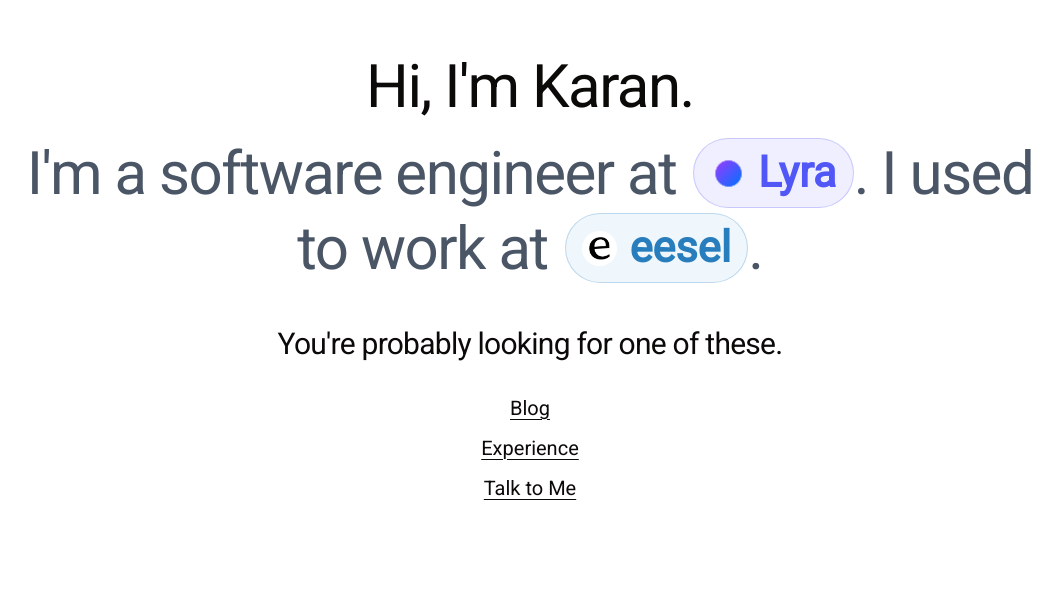
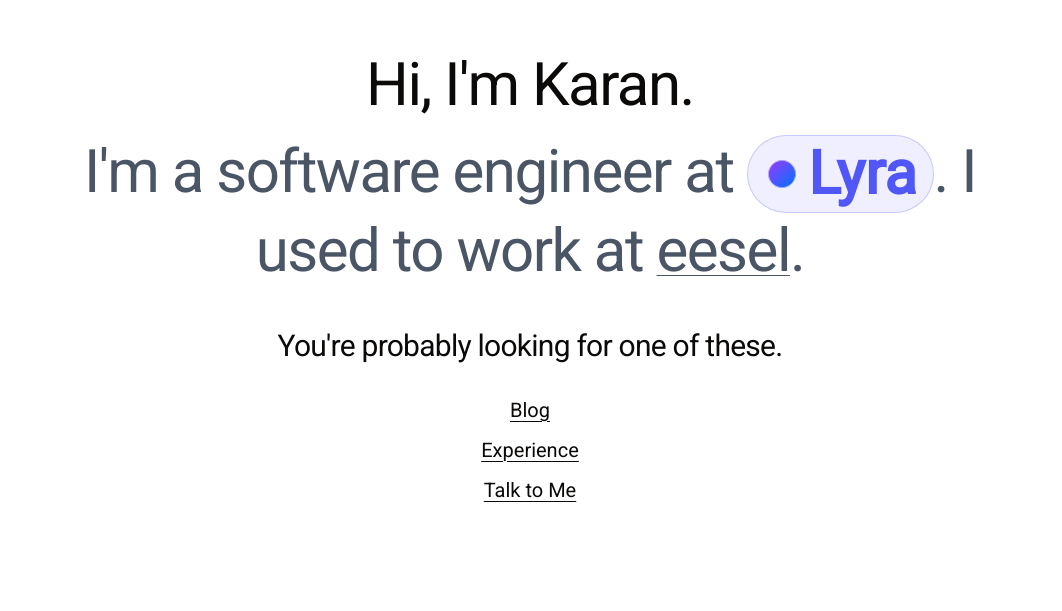
Before and after one commit to KaranJayakumar/portfolio, a Next.js app: page / in a window 1280 px wide. Shown: the part 189-800 px from the top of the page, without its empty margins (110-1172 px from the left). Built offline with nearby package versions, Linux system fonts and the light colour scheme.

Commit message:
Add company link component, refactor text link and add underline offset

```diff
--- a/app/_components/ui/company-link.tsx
+++ b/app/_components/ui/company-link.tsx
@@ -6,7 +6,7 @@
 interface CompanyLinkProps {
   name: string;
   href: string;
-  logoSrc: string;
+  logoSrc?: string;
   color: string;
   backgroundColor: string;
   className?: string;
@@ -26,23 +26,25 @@
       target="_blank"
       rel="noreferrer"
       className={cn(
-        "ml-[0.08em] inline-flex items-center gap-[0.28em] whitespace-nowrap rounded-full border px-[0.38em] py-[0.16em] align-[0.06em] font-semibold leading-none tracking-normal transition-[filter] hover:brightness-95 focus-visible:outline-2 focus-visible:outline-offset-2",
+        "inline-flex items-center rounded-full border px-4 py-2 gap-2 font-semibold leading-none tracking-normal transition-[filter] hover:brightness-95 focus-visible:outline-2 focus-visible:outline-offset-2",
         className,
       )}
       style={{
         color,
         backgroundColor,
         borderColor: `color-mix(in srgb, ${color} 25%, transparent)`,
-      } as CSSProperties}
+      }}
       aria-label={`${name} website (opens in a new tab)`}
     >
+      {logoSrc && (
         <Image
           src={logoSrc}
           alt=""
           width={32}
           height={32}
-        className="size-[0.82em] rounded-[0.22em]"
+          className="size-9 rounded-sm"
         />
+      )}
       <span>{name}</span>
     </Link>
   );
--- a/app/_components/ui/text-link.tsx
+++ b/app/_components/ui/text-link.tsx
@@ -16,10 +16,7 @@
       href={href}
       target={external ? "_blank" : undefined}
       rel={external ? "noreferrer" : undefined}
-      className={cn(
-        "inline-flex rounded-sm px-1 py-0.5 leading-none underline decoration-1 underline-offset-4 transition-colors hover:bg-[#D7E2E9] focus-visible:outline-2 focus-visible:outline-offset-2",
-        className,
-      )}
+      className={cn("underline decoration-1 underline-offset-4 hover:text-gray-600", className)}
     >
       {children}
     </Link>
--- a/app/page.tsx
+++ b/app/page.tsx
@@ -14,17 +14,11 @@
             logoSrc="/logos/lyra.png"
             color="#5156F7"
             backgroundColor="#F0EFFF"
-            className="text-[0.72em]"
           />.
           <span className="block sm:inline"> I used to work at </span>
-          <CompanyLink
-            name="eesel"
+          <TextLink
             href="https://www.eesel.ai/"
-            logoSrc="/logos/eesel.png"
-            color="#287DBD"
-            backgroundColor="#EFF7FC"
-            className="text-[0.72em]"
-          />.
+          >eesel</TextLink>.
         </span>
       </h1>
 
```
Lines whose indentation alone changed are shown as unchanged.
